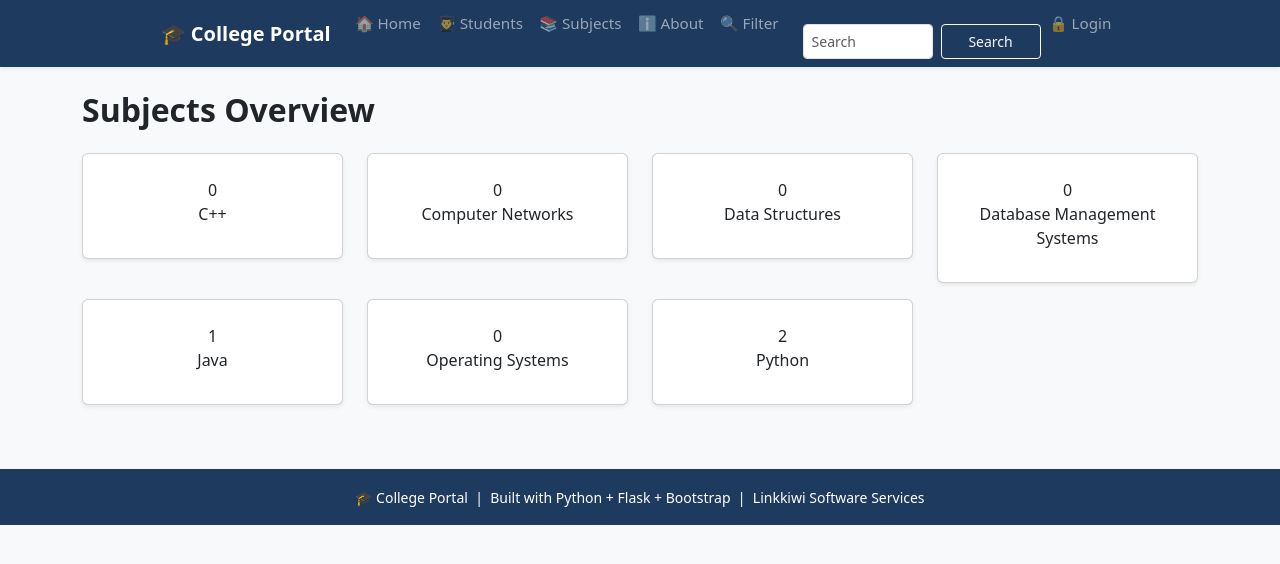
After one commit to freakytejash/python-training, a Flask app: page /subjects in a window 1280 px wide. The commit adds this page. Shown: the top 564 px of the page. Run offline with Flask 3, Linux system fonts and the light colour scheme; data comes from the database, SQL or seed files in the repository; both versions use the stored data as it was after the commit.

Commit message:
database relationship, left join, group by, order by

```diff
--- a/app.py
+++ b/app.py
@@ -250,6 +250,19 @@ def logout():
     flash('You have been logged out.', 'info')
     return redirect(url_for('home'))
 
+@app.route('/subjects')
+def subjects():
+    conn= get_db()
+    rows = conn.execute('''
+            SELECT subjects.name AS subject_name, COUNT(students.id) AS student_count
+            FROM subjects
+            LEFT JOIN students ON students.subject = subjects.name
+            GROUP BY subjects.name
+            ORDER BY subjects.name
+    ''').fetchall()
+    conn.close()
+    return render_template('subjects.html', rows=rows)
+
 def page_not_found(e):
     return render_template("404.html"), 404
 
--- a/database.py
+++ b/database.py
@@ -35,12 +35,27 @@ def init_db():
                     password TEXT NOT NULL
                  )
                     ''')
-
     try:
        conn.execute("ALTER TABLE users ADD COLUMN role TEXT DEFAULT 'student'")
     except Exception:
         # Column already exists
         pass
+
+    conn.execute('''
+                  CREATE TABLE IF NOT EXISTS subjects (
+                     id INTEGER PRIMARY KEY AUTOINCREMENT,
+                     name TEXT NOT NULL UNIQUE
+                     )
+                     '''
+                  )
+    default_subjects = ['Java', 'C++', 'Python', 'Operating Systems', 'Data Structures', 'Database Management Systems', 'Computer Networks']
+
+    for subject in default_subjects:
+         try:
+               conn.execute("INSERT INTO subjects (name) VALUES (?)", (subject,))
+         except sqlite3.IntegrityError:
+               # Subject already exists, ignore the error
+               pass
 
     conn.commit()
     conn.close()
--- a/day_relationships_templates/home.html
+++ b/day_relationships_templates/home.html
@@ -23,7 +23,7 @@
         {% endwith %}
 
         <div class="row">
-            <-!- Without Join ->
+            <!-- Without Join -->
             <div class="col-md-6">
                 <h4>Students (Without Join)</h4>
                 <table class="table table-bordered">
@@ -47,7 +47,7 @@
                 <p class="text-muted">Only numbers - not useful</p>
             </div>
 
-            <-!- With Join ->
+            <!-- With Join -->
             <div class="col-md-6">
                 <h4>Students (With Join)</h4>
                 <table class="table table-bordered">
--- a/templates/base.html
+++ b/templates/base.html
@@ -71,6 +71,9 @@
                 <a class="nav-link px-2 py-1" href="{{ url_for('students_page') }}">
                     👨‍🎓 Students
                 </a>
+                <a class="nav-link px-2 py-1" href="{{ url_for('subjects') }}">
+                    📚 Subjects
+                </a>
                 <a class="nav-link px-2 py-1" href="{{ url_for('about') }}">
                     ℹ️ About
                 </a>
--- /dev/null
+++ b/templates/subjects.html
@@ -0,0 +1,15 @@
+{% extends "base.html" %}
+{% block title %}Subjects - College Portal{% endblock %}
+{% block content %}
+<h2 class="fw-bold mb-4">Subjects Overview</h2>
+<div class="row">
+{% for row in rows %}
+<div class="col-md-3 mb-3">
+    <div class="card shadow-sm text-center p-3">
+        <h2 class="fw-bold" style="color:#1e3a5f;"></h2>{{ row['student_count'] }}</h2>
+        <p>{{ row['subject_name'] }}</p>
+    </div>
+</div>
+{% endfor %}
+</div>
+{% endblock %}
```
Also changed, not shown: day_relationships.db, myproject.db.
